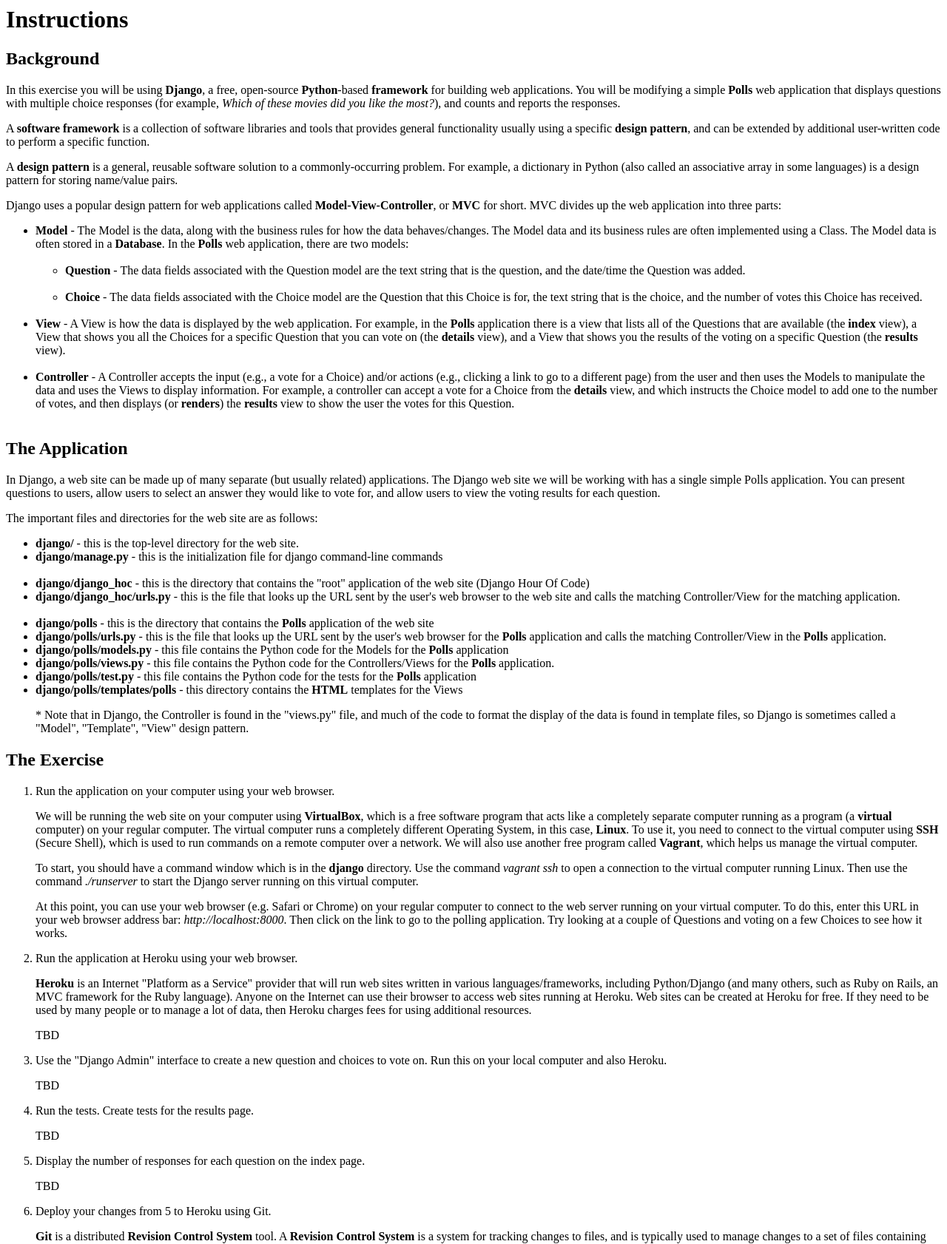
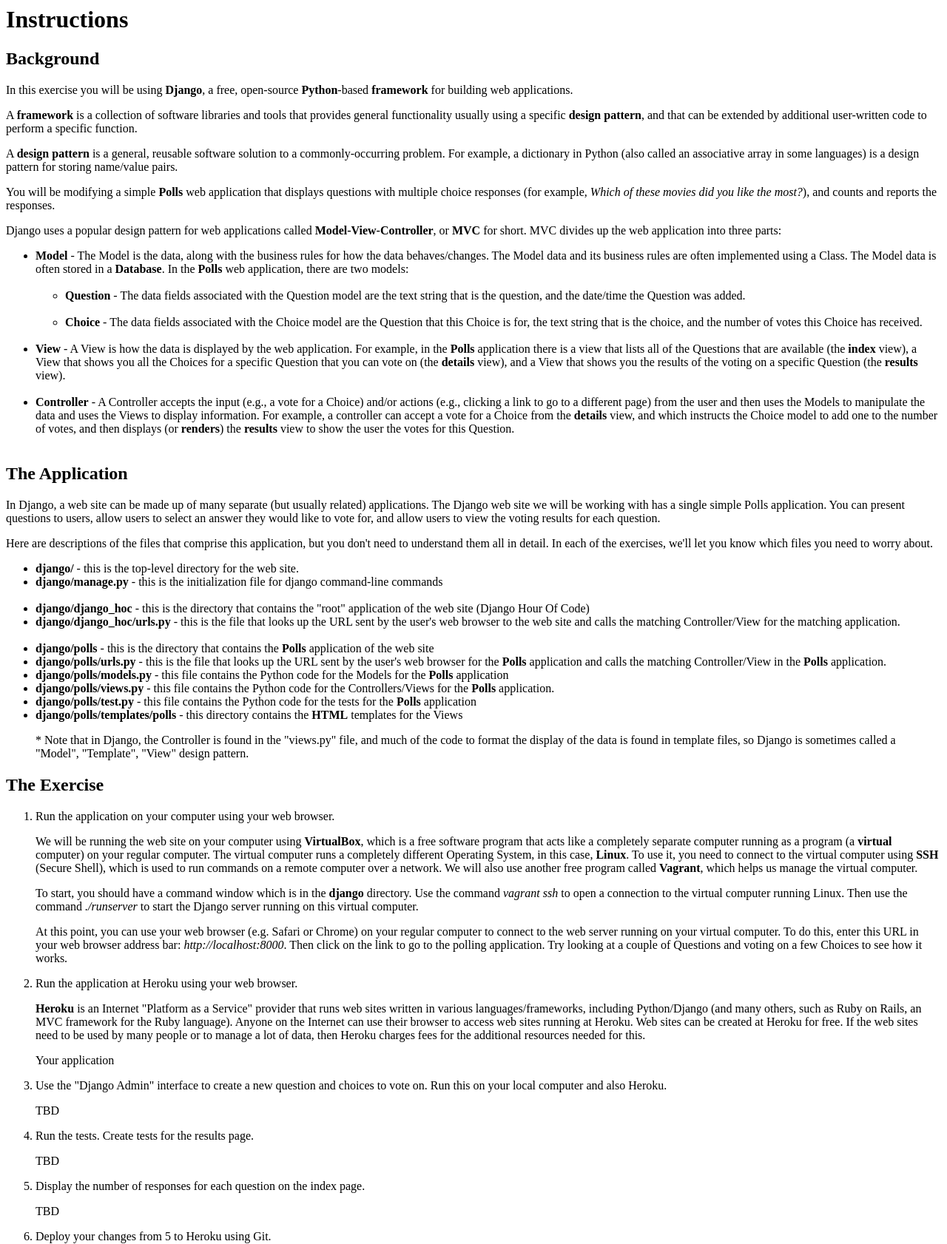
Before and after one commit to glendudek/django_hoc, a Django app: page /polls/instructions in a window 1280 px wide. Shown: the top 1682 px of the page at 74% size. Run offline with Django 3.2, Linux system fonts and the light colour scheme.

Commit message:
Continued work on instructions.

```diff
--- a/polls/templates/polls/instructions.html
+++ b/polls/templates/polls/instructions.html
@@ -2,43 +2,137 @@
 
 <h2>Background</h2>
 
-<p>In this exercise you will be using <b>Django</b>, a free, open-source <b>Python</b>-based <b>framework</b> for building web applications. You will be modifying a simple <b>Polls</b> web application that displays questions with multiple choice responses (for example, <i>Which of these movies did you like the most?</i>), and counts and reports the responses.<p>
+<p>
+  In this exercise you will be using <b>Django</b>, a free, open-source
+  <b>Python</b>-based <b>framework</b> for building web applications.
+</p>
+<p>
+  A <b>framework</b> is a collection of software libraries and tools that
+  provides general functionality usually using a specific
+  <b>design pattern</b>, and that can be extended by additional user-written
+  code to perform a specific function.
+</p>
+<p>
+  A <b>design pattern</b> is a general, reusable software solution to a
+  commonly-occurring problem. For example, a dictionary in Python (also
+  called an associative array in some languages) is a design pattern for
+  storing name/value pairs.
+</p>
+<p>
+  You will be modifying a simple <b>Polls</b> web application that displays
+  questions with multiple choice responses (for example,
+  <i>Which of these movies did you like the most?</i>), and counts and
+  reports the responses.
+</p>
 
-<p>A <b>software framework</b> is a collection of software libraries and tools that provides general functionality usually using a specific <b>design pattern</b>, and can be extended by additional user-written code to perform a specific function.</p>
 
-<p>A <b>design pattern</b> is a general, reusable software solution to a commonly-occurring problem. For example, a dictionary in Python (also called an associative array in some languages) is a design pattern for storing name/value pairs.</p>
-
-<p>Django uses a popular design pattern for web applications called <b>Model-View-Controller</b>, or <b>MVC</b> for short. MVC divides up the web application into three parts:</p>
+<p>
+  Django uses a popular design pattern for web applications called
+ <b>Model-View-Controller</b>, or <b>MVC</b> for short. MVC divides
+ up the web application into three parts:
+</p>
 <ul>
-  <li><b>Model</b> - The Model is the data, along with the business rules for how the data behaves/changes. The Model data and its business rules are often implemented using a Class. The Model data is often stored in a <b>Database</b>. In the <b>Polls</b> web application, there are two models:</li><br/>
+  <li>
+    <b>Model</b> - The Model is the data, along with the business rules
+    for how the data behaves/changes. The Model data and its business rules
+    are often implemented using a Class. The Model data is often stored in
+    a <b>Database</b>. In the <b>Polls</b> web application, there are two
+    models:
+  </li>
+  <br/>
   <ul>
-    <li><b>Question</b> - The data fields associated with the Question model are the text string that is the question, and the date/time the Question was added.</li><br/>
-    <li><b>Choice</b> - The data fields associated with the Choice model are the Question that this Choice is for, the text string that is the choice, and the number of votes this Choice has received.
-  </ul><br/>
-  <li><b>View</b> - A View is how the data is displayed by the web application. For example, in the <b>Polls</b> application there is a view that lists all of the Questions that are available (the <b>index</b> view), a View that shows you all the Choices for a specific Question that you can vote on (the <b>details</b> view), and a View that shows you the results of the voting on a specific Question (the <b>results</b> view).</li><br/>
-
-  <li><b>Controller</b> - A Controller accepts the input (e.g., a vote for a Choice) and/or actions (e.g., clicking a link to go to a different page) from the user and then uses the Models to manipulate the data and uses the Views to display information. For example, a controller can accept a vote for a Choice from the <b>details</b> view, and which instructs the Choice model to add one to the number of votes, and then displays (or <b>renders</b>) the <b>results</b> view to show the user the votes for this Question.</li><br/>
+    <li>
+      <b>Question</b> - The data fields associated with the Question model
+      are the text string that is the question, and the date/time the Question
+      was added.
+    </li>
+    <br/>
+    <li>
+      <b>Choice</b> - The data fields associated with the Choice model are
+      the Question that this Choice is for, the text string that is the choice,
+      and the number of votes this Choice has received.
+    </li>
+  </ul>
+  <br/>
+  <li>
+    <b>View</b> - A View is how the data is displayed by the web application.
+    For example, in the <b>Polls</b> application there is a view that lists
+    all of the Questions that are available (the <b>index</b> view), a View
+    that shows you all the Choices for a specific Question that you can vote
+    on (the <b>details</b> view), and a View that shows you the results of
+    the voting on a specific Question (the <b>results</b> view).
+  </li>
+  <br/>
+  <li>
+    <b>Controller</b> - A Controller accepts the input (e.g., a vote for
+    a Choice) and/or actions (e.g., clicking a link to go to a different page)
+    from the user and then uses the Models to manipulate the data and uses the
+    Views to display information. For example, a controller can accept a vote
+    for a Choice from the <b>details</b> view, and which instructs the Choice
+    model to add one to the number of votes, and then displays (or
+    <b>renders</b>) the <b>results</b> view to show the user the votes
+    for this Question.
+  </li>
+  <br/>
 </ul>
 
 <h2>The Application</h2>
 
-<p>In Django, a web site can be made up of many separate (but usually related) applications. The Django web site we will be working with has a single simple Polls application. You can present questions to users, allow users to select an answer they would like to vote for, and allow users to view the voting results for each question.</p>
+<p>
+  In Django, a web site can be made up of many separate (but usually related)
+  applications. The Django web site we will be working with has a single
+  simple Polls application. You can present questions to users, allow users
+  to select an answer they would like to vote for, and allow users to view
+  the voting results for each question.
+</p>
 
-<p>The important files and directories for the web site are as follows:</p>
+<p>
+  Here are descriptions of the files that comprise this application, but you
+  don't need to understand them all in detail. In each of the exercises, we'll
+  let you know which files you need to worry about.
+</p>
 
 <ul>
-  <li><b>django/</b> - this is the top-level directory for the web site.</li>
-  <li><b>django/manage.py</b> - this is the initialization file for django command-line commands</li>
+  <li>
+    <b>django/</b> - this is the top-level directory for the web site.
+  </li>
+  <li>
+    <b>django/manage.py</b> - this is the initialization file for django command-line commands
+  </li>
   <br/>
-  <li><b>django/django_hoc</b> - this is the directory that contains the "root" application of the web site (Django Hour Of Code)</li>
-  <li><b>django/django_hoc/urls.py</b> - this is the file that looks up the URL sent by the user's web browser to the web site and calls the matching Controller/View for the matching application.</li>
+  <li>
+    <b>django/django_hoc</b> - this is the directory that contains the
+    "root" application of the web site (Django Hour Of Code)
+  </li>
+  <li>
+    <b>django/django_hoc/urls.py</b> - this is the file that looks up the
+    URL sent by the user's web browser to the web site and calls the matching Controller/View for the matching application.
+  </li>
   <br/>
-  <li><b>django/polls</b> - this is the directory that contains the <b>Polls</b> application of the web site</li>
-  <li><b>django/polls/urls.py</b> - this is the file that looks up the URL sent by the user's web browser for the <b>Polls</b> application and calls the matching Controller/View in the <b>Polls</b> application.</li>
-  <li><b>django/polls/models.py</b> - this file contains the Python code for the Models for the <b>Polls</b> application</li>
-  <li><b>django/polls/views.py</b> - this file contains the Python code for the Controllers/Views for the <b>Polls</b> application.</li>
-  <li><b>django/polls/test.py</b> - this file contains the Python code for the tests for the <b>Polls</b> application</li>
-  <li><b>django/polls/templates/polls</b> - this directory contains the <b>HTML</b> templates for the Views</li>
+  <li><b>django/polls</b> - this is the directory that contains
+    the <b>Polls</b> application of the web site
+  </li>
+  <li>
+    <b>django/polls/urls.py</b> - this is the file that looks up the URL
+    sent by the user's web browser for the <b>Polls</b> application and
+    calls the matching Controller/View in the <b>Polls</b> application.
+  </li>
+  <li>
+    <b>django/polls/models.py</b> - this file contains the Python code
+    for the Models for the <b>Polls</b> application
+  </li>
+  <li>
+    <b>django/polls/views.py</b> - this file contains the Python code for
+    the Controllers/Views for the <b>Polls</b> application.
+  </li>
+  <li>
+    <b>django/polls/test.py</b> - this file contains the Python code for
+    the tests for the <b>Polls</b> application
+  </li>
+  <li>
+    <b>django/polls/templates/polls</b> - this directory contains the
+    <b>HTML</b> templates for the Views
+  </li>
   <p>
     * Note that in Django, the Controller is found in the "views.py" file,
     and much of the code to format the display of the data is found in template
@@ -83,15 +177,16 @@
     Run the application at Heroku using your web browser.
     <p>
       <b>Heroku</b> is an Internet "Platform as a Service" provider that
-      will run web sites written in various languages/frameworks, including
+      runs web sites written in various languages/frameworks, including
       Python/Django (and many others, such as Ruby on Rails, an MVC framework
       for the Ruby language). Anyone on the Internet can use their browser to
       access web sites running at Heroku. Web sites can be created at Heroku
-      for free. If they need to be used by many people or to manage a lot of
-      data, then Heroku charges fees for using additional resources.
+      for free. If the web sites need to be used by many people or to
+      manage a lot of data, then Heroku charges fees for the additional
+      resources needed for this.
     </p>
     <p>
-      TBD
+      Your application
     </p>
   </li>
 
```
